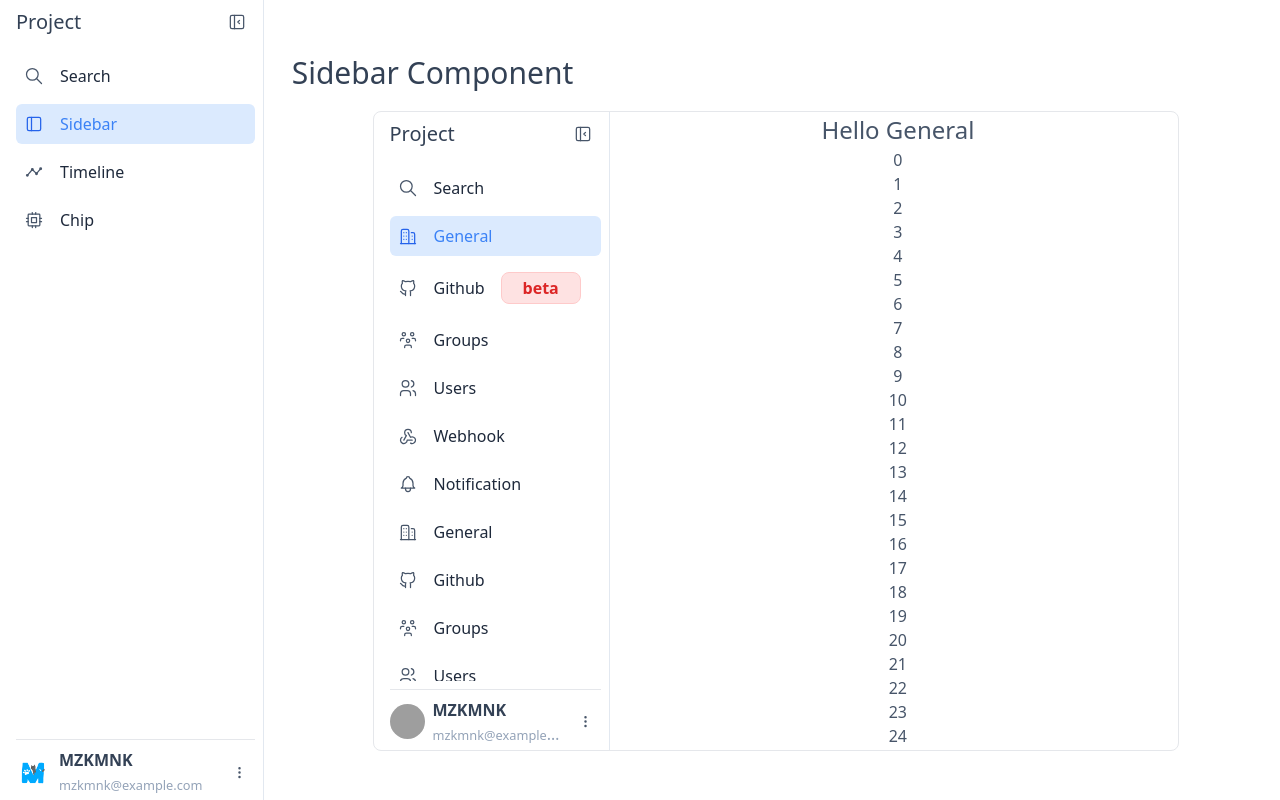
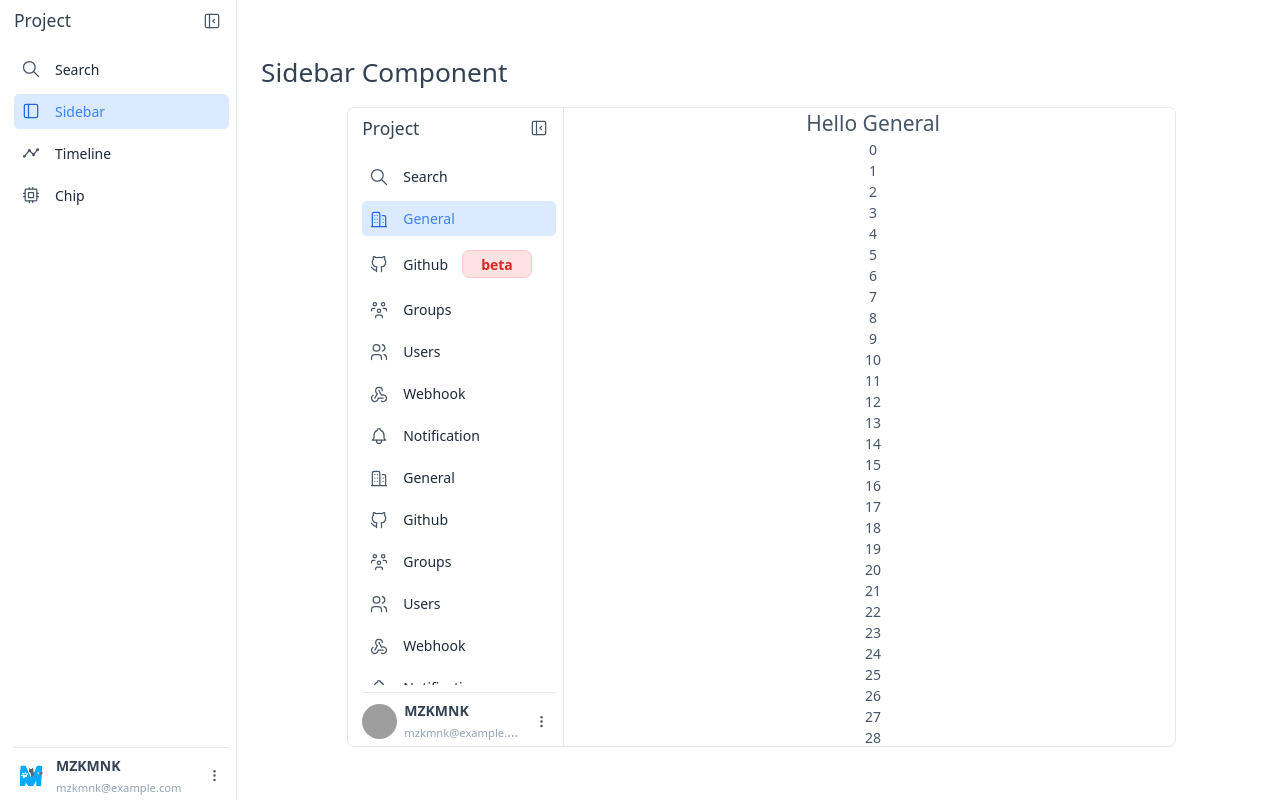
Before and after one commit to mzkmnk/next-components, a Next.js app: page /internal in a window 1280 px wide. Built offline with nearby package versions, Linux system fonts and the light colour scheme; grey boxes are pictures that could not be loaded.

Commit message:
feat:cn関数 (#5)

```diff
--- a/app/globals.css
+++ b/app/globals.css
@@ -1,6 +1,12 @@
 @tailwind base;
 @tailwind components;
 @tailwind utilities;
+
+@layer base{
+  html{
+    font-size: 14px;
+  }
+}
 
 @layer utilities {
   .hidden-scrollbar {
--- a/app/internal/_components/chip/chip.tsx
+++ b/app/internal/_components/chip/chip.tsx
@@ -1,6 +1,6 @@
 import { cva,VariantProps } from 'class-variance-authority';
 import { ReactNode } from 'react';
-import { twMerge } from 'tailwind-merge';
+import { cn } from '@/app/lib/utils';
 
 export const chipVariants = cva("flex font-semibold items-center px-3 py-2 w-32 h-10 border rounded-lg",{
     variants:{
@@ -22,9 +22,8 @@ type TChipProps = {
 }
 
 const Chip = ({children,className,variant}:TChipProps & VariantProps<typeof chipVariants>) => {
-
     return(
-        <div className={twMerge(chipVariants({variant,className}))}>
+        <div className={cn(chipVariants({variant,className}))}>
             <p className="flex items-center justify-center w-full">
                 {children}
             </p>
--- /dev/null
+++ b/app/lib/utils.ts
@@ -0,0 +1,8 @@
+import { ClassValue } from "class-variance-authority/types";
+import clsx from "clsx";
+import { twMerge } from 'tailwind-merge';
+
+export const cn = (...inputs:ClassValue[]):string => {
+    console.log(twMerge(clsx(inputs)));
+    return twMerge(clsx(inputs));
+};
```
Lines whose indentation alone changed are shown as unchanged.
